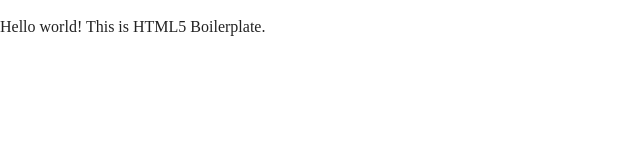
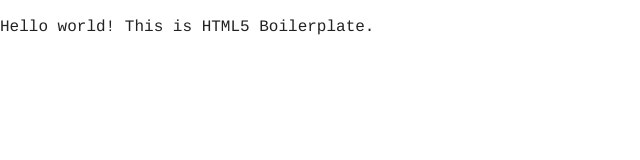
Before and after one commit to valerieesses/valerieesses, a plain HTML site: page index.html in a window 1280 px wide. Shown: the whole page, without its empty margins (0-640 px from the left). Drawn offline with nearby package versions, Linux system fonts and the light colour scheme.

Commit message:
adding font styles

```diff
--- a/css/main.css
+++ b/css/main.css
@@ -102,7 +102,13 @@
    Author's custom styles
    ========================================================================== */
 
-
+*{
+  font-family: 'Source Code Pro', monospace;
+font-family: 'Roboto Slab', serif;
+font-family: 'VT323', monospace;
+font-family: 'Share Tech Mono', monospace;
+font-family: 'Cousine', monospace;
+}
 
 
 
```
Also changed, not shown: 1 other file.
